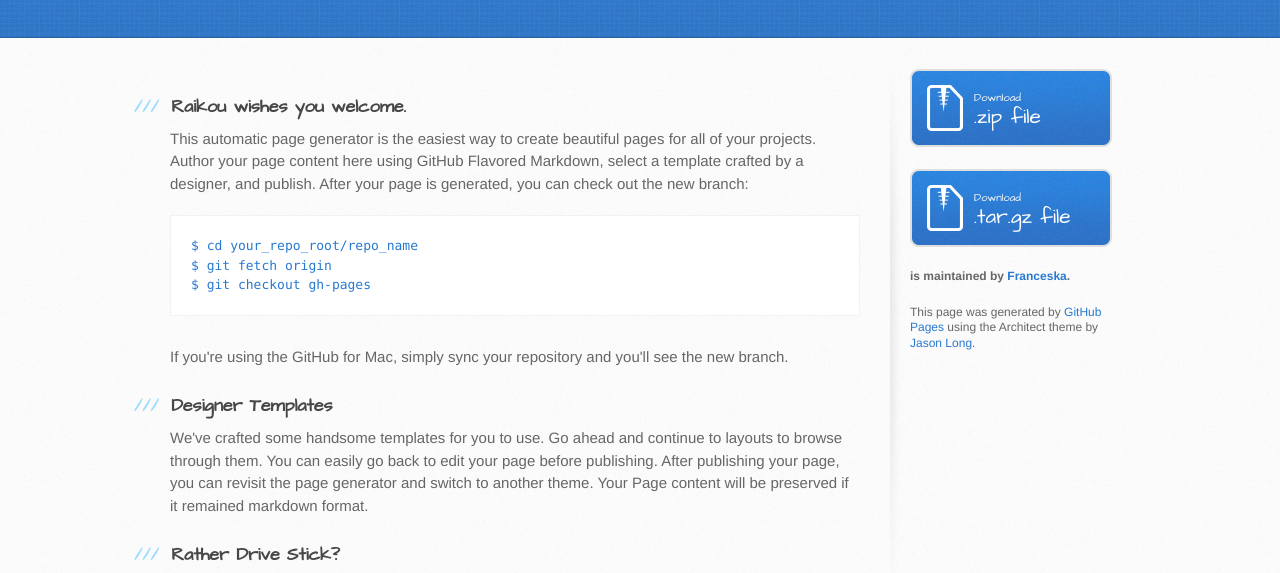
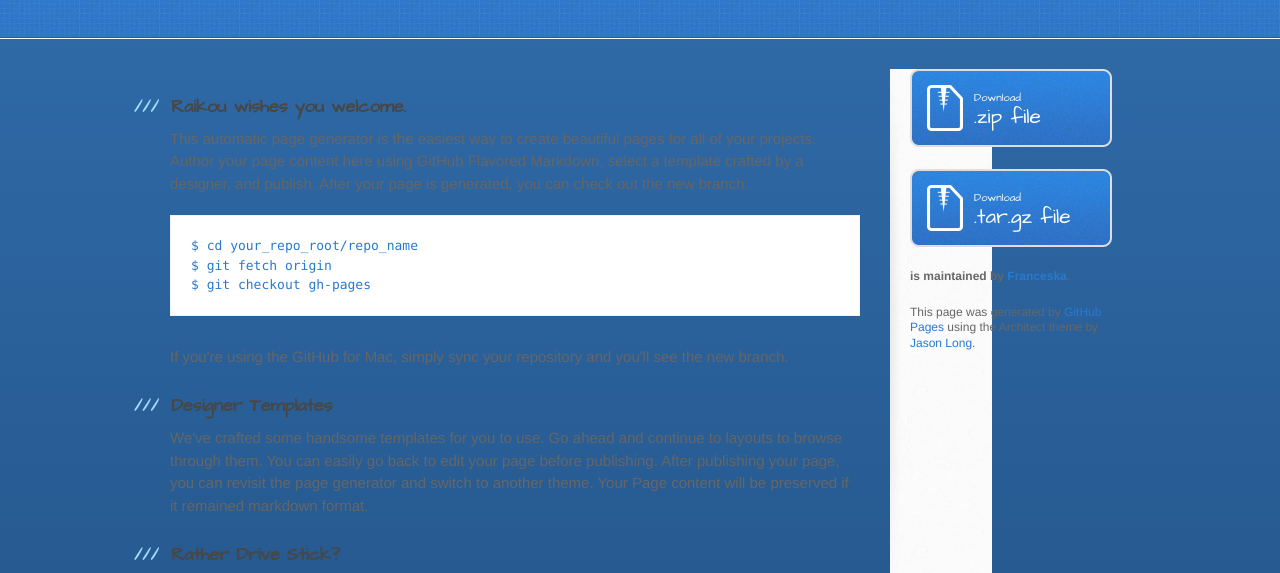
Before and after one commit to Franceska/Raikou, a plain HTML site: page index.html in a window 1280 px wide. Shown: the part 197-770 px from the top of the page. Drawn offline with Linux system fonts and the light colour scheme.

Commit message:
Update stylesheet.css

```diff
--- a/stylesheets/stylesheet.css
+++ b/stylesheets/stylesheet.css
@@ -50,7 +50,15 @@ table {
 body {
   font-size: 15px;
   line-height: 1.5;
-  background: #fafafa url(../images/body-bg.jpg) 0 0 repeat;
+  /*background: #fafafa url(../images/body-bg.jpg) 0 0 repeat;*/
+  background-color: #2d67a3;
+background-image: -moz-linear-gradient(top, #3270b0, #26598f);
+background-image: -webkit-gradient(linear, 0 0, 0 100%, from(#3270b0), to(#26598f));
+background-image: -webkit-linear-gradient(top, #3270b0, #26598f);
+background-image: -o-linear-gradient(top, #3270b0, #26598f);
+background-image: linear-gradient(to bottom, #3270b0, #26598f);
+	background-repeat: repeat-x;
+	background-attachment: fixed;
   font-family: 'Helvetica Neue', Helvetica, Arial, serif;
   font-weight: 400;
   color: #666;
```
